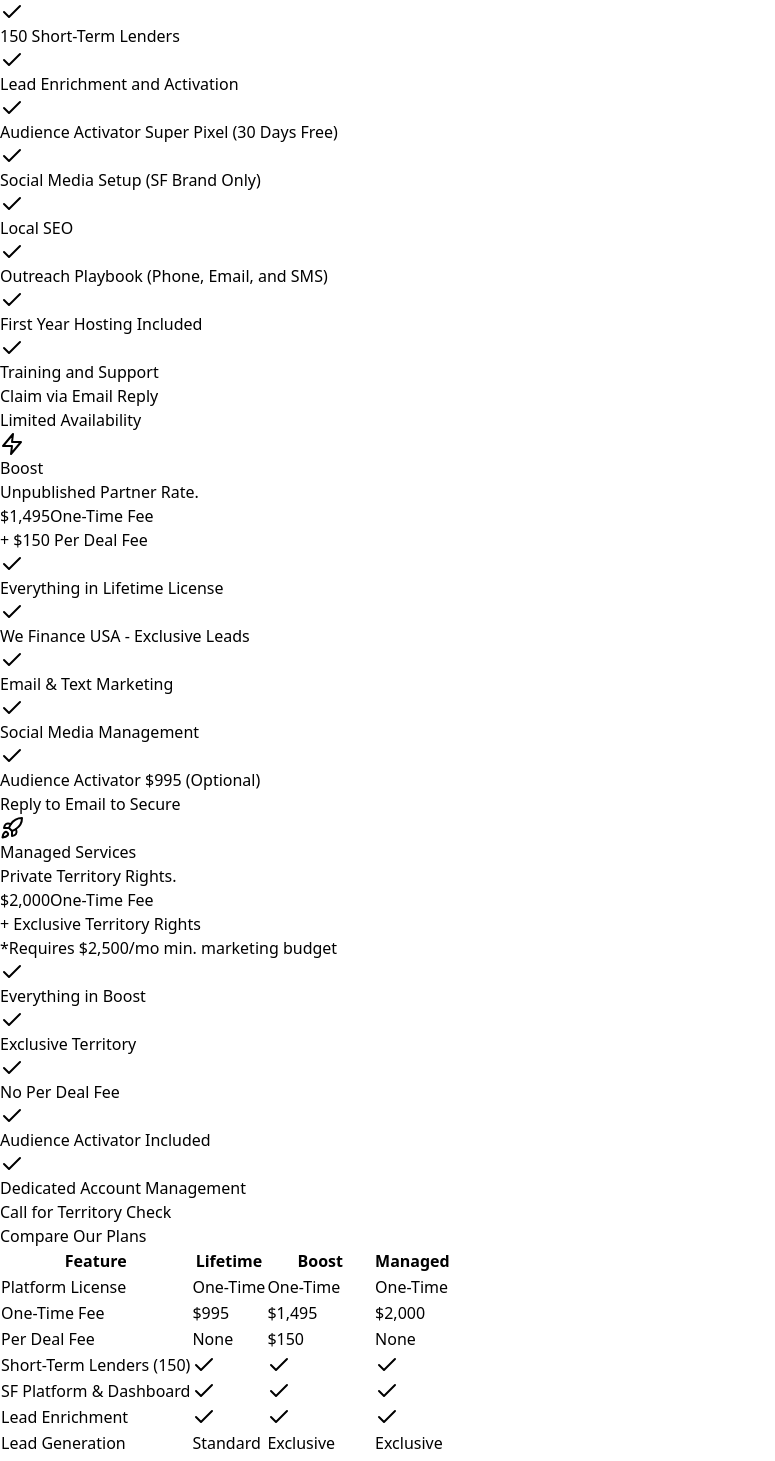
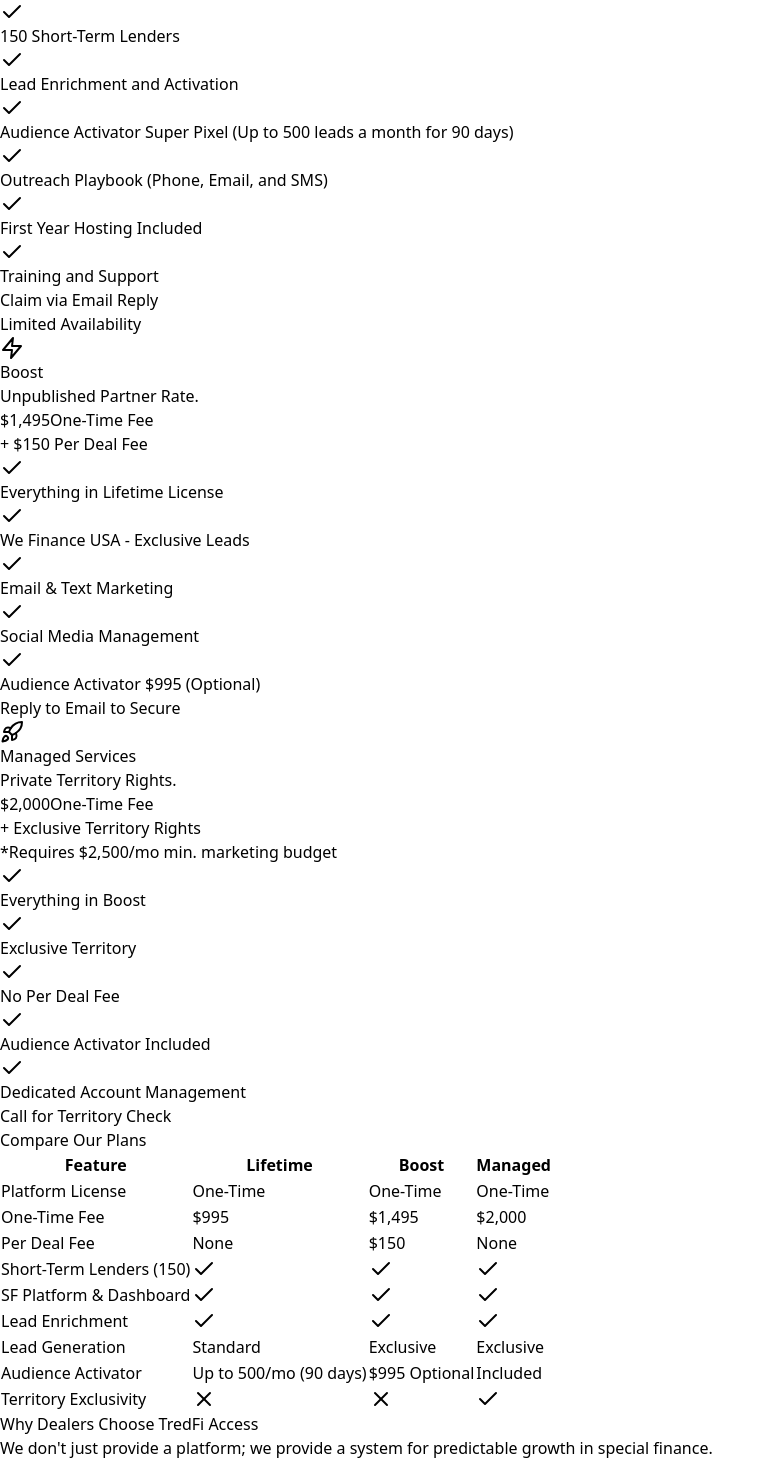
Before and after one commit to AudienceActivatorAI/tredfi-access-pricing-page, a React (Vite) app: page / in a window 1280 px wide. Shown: the part 1224-2685 px from the top of the page, without its empty margins (0-775 px from the left). Built offline with nearby package versions, Linux system fonts and the light colour scheme.

Commit message:
Update Lifetime License features

```diff
--- a/pricing-prototype.html
+++ b/pricing-prototype.html
@@ -75,7 +75,7 @@
                         </li>
                         <li class="flex items-start gap-3 text-sm text-slate-600">
                             <svg class="text-blue-600 mt-0.5 flex-shrink-0" xmlns="http://www.w3.org/2000/svg" width="18" height="18" viewBox="0 0 24 24" fill="none" stroke="currentColor" stroke-width="3" stroke-linecap="round" stroke-linejoin="round"><polyline points="20 6 9 17 4 12"/></svg>
-                            Audience Activator (30 Days Free)
+                            Audience Activator (Up to 500 leads a month for 90 days)
                         </li>
                         <li class="flex items-start gap-3 text-sm text-slate-600">
                             <svg class="text-blue-600 mt-0.5 flex-shrink-0" xmlns="http://www.w3.org/2000/svg" width="18" height="18" viewBox="0 0 24 24" fill="none" stroke="currentColor" stroke-width="3" stroke-linecap="round" stroke-linejoin="round"><polyline points="20 6 9 17 4 12"/></svg>
--- a/src/components/PricingPage.tsx
+++ b/src/components/PricingPage.tsx
@@ -59,9 +59,7 @@
                 <PricingFeature text="Custom Special Finance Platform (Website and Dashboard)" />
                 <PricingFeature text="150 Short-Term Lenders" />
                 <PricingFeature text="Lead Enrichment and Activation" />
-                <PricingFeature text="Audience Activator Super Pixel (30 Days Free)" />
-                <PricingFeature text="Social Media Setup (SF Brand Only)" />
-                <PricingFeature text="Local SEO" />
+                <PricingFeature text="Audience Activator Super Pixel (Up to 500 leads a month for 90 days)" />
                 <PricingFeature text="Outreach Playbook (Phone, Email, and SMS)" />
                 <PricingFeature text="First Year Hosting Included" />
                 <PricingFeature text="Training and Support" />
@@ -163,7 +161,7 @@
                 <ComparisonRow label="SF Platform & Dashboard" tier1={true} tier2={true} tier3={true} />
                 <ComparisonRow label="Lead Enrichment" tier1={true} tier2={true} tier3={true} />
                 <ComparisonRow label="Lead Generation" tier1="Standard" tier2="Exclusive" tier3="Exclusive" />
-                <ComparisonRow label="Audience Activator" tier1="30 Days" tier2="$995 Optional" tier3="Included" />
+                <ComparisonRow label="Audience Activator" tier1="Up to 500/mo (90 days)" tier2="$995 Optional" tier3="Included" />
                 <ComparisonRow label="Territory Exclusivity" tier1={false} tier2={false} tier3={true} />
               </tbody>
             </table>
```
